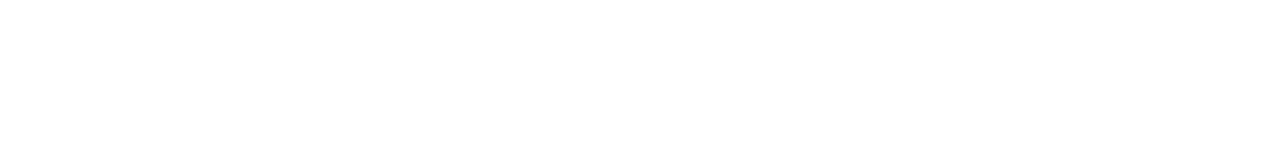
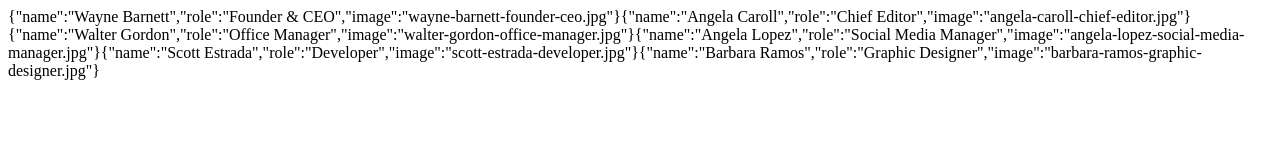
Before and after one commit to MicheleBisceglia/js-our-team, a plain HTML site: page index.html in a window 1280 px wide. Drawn offline with Linux system fonts and the light colour scheme.

Commit message:
milestone 2

```diff
--- a/index.html
+++ b/index.html
@@ -8,7 +8,7 @@
     <title>js-our-team</title>
 </head>
 <body>
-    <div class="card"></div>
+    <div class="string"></div>
     <script src="js/script.js"></script>
 </body>
 </html>
--- a/js/script.js
+++ b/js/script.js
@@ -45,9 +45,10 @@ const team = [
 ];
 
 //stampare in console le informazioni di nome ruolo e stringa di image
-for (let index = 0; index < team.length; index++) {
-    const element = team[index];
-    console.log(element);
+for (let i = 0; i < team.length; i++) {
+    const element = team[i];
+    const objectConverter = JSON.stringify(element)
+//stampare le informazioni sul Dom sottoforma di stringa
+    console.log(objectConverter);
+    document.querySelector(".string").innerHTML += objectConverter
 }
-
-//stampare le informazioni sul Dom sottoforma di stringa
```
